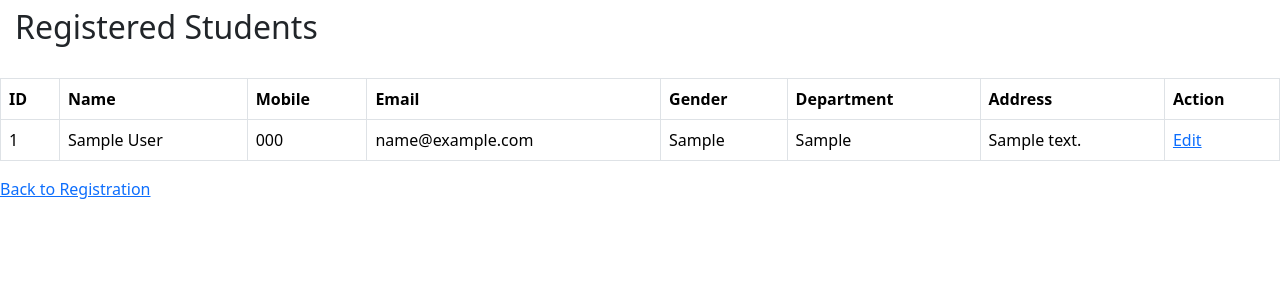
After one commit to AyeSuMon-TinZaTial/Web-Assignment-2, a PHP site: page /view.php in a window 1280 px wide. The commit adds this page. Shown: the top 300 px of the page. Run offline with PHP 8.4, Linux system fonts and the light colour scheme; tables that the repository leaves empty or names only in its code hold one stand-in row (values such as "Sample post"); a stand-in replaces the project's code that opens the database connection.

Commit message:
Assignment 2 final code

```diff
--- a/db_connect.php
+++ b/db_connect.php
@@ -1,6 +1,7 @@
 <?php
-$db = mysqli_connect('localhost', 'root', '', 'php_crud');
-if(!$db){
+$db = 'php_crud';
+$conn = mysqli_connect('localhost', 'root', '', $db);
+if(!$conn){
     die("Connection failed: " . mysqli_connect_error());
 }
 ?>
--- /dev/null
+++ b/view.php
@@ -0,0 +1,168 @@
+<!-- Abraham -->
+
+<?php
+session_start();
+include 'connect.php';
+
+$id = isset($_GET['id']) ? (int)$_GET['id'] : 0;
+$student = [];
+
+// --- Handle Update ---
+if (isset($_POST['update'])) {
+    $id        = (int)$_POST['ID'];
+    $name      = trim($_POST['Name'] ?? '');
+    $mobile    = trim($_POST['Mobile'] ?? '');
+    $email     = trim($_POST['Email'] ?? '');
+    $gender    = $_POST['Gender'] ?? '';
+    $department= $_POST['Department'] ?? [];
+    $dept_json = json_encode($department);
+    $address   = trim($_POST['Address'] ?? '');
+
+    $update_sql = "UPDATE registered_students
+                   SET Name=?, Mobile=?, Email=?, Gender=?, Department=?, Address=?
+                   WHERE ID=?";
+    $stmt = $conn->prepare($update_sql);
+    $stmt->bind_param("ssssssi", $name, $mobile, $email, $gender, $dept_json, $address, $id);
+
+    if ($stmt->execute()) {
+        $_SESSION['message'] = "Record updated successfully";
+        header("Location: process.php");
+        exit();
+    } else {
+        echo "Error updating record: " . $stmt->error;
+    }
+}
+
+// --- If ID is given, fetch single student for editing ---
+if (!empty($id)) {
+    $sql = "SELECT * FROM registered_students WHERE ID = ?";
+    $stmt = $conn->prepare($sql);
+    $stmt->bind_param("i", $id);
+    $stmt->execute();
+    $result = $stmt->get_result();
+
+    if ($result->num_rows === 0) {
+        die("Student not found.");
+    }
+    $student = $result->fetch_assoc();
+    $departments = json_decode($student['Department'], true) ?? [];
+} else {
+    // --- Fetch all students ---
+    $sql = "SELECT ID, Name, Mobile, Email, Gender, Department, Address
+            FROM registered_students ORDER BY ID DESC";
+    $result = $conn->query($sql);
+
+    $students = [];
+    if ($result && $result->num_rows > 0) {
+        $students = $result->fetch_all(MYSQLI_ASSOC);
+    }
+}
+?>
+<!DOCTYPE html>
+<html lang="en">
+<head>
+  <meta charset="UTF-8">
+  <title>Student Records</title>
+  <!-- CSS CDN Link in Bootstrap-->
+    <link href="https://cdn.jsdelivr.net/npm/bootstrap@5.3.7/dist/css/bootstrap.min.css" rel="stylesheet" integrity="sha384-LN+7fdVzj6u52u30Kp6M/trliBMCMKTyK833zpbD+pXdCLuTusPj697FH4R/5mcr" crossorigin="anonymous">
+
+    <!-- JS CDN Link in Bootstrap-->
+    <script src="https://cdn.jsdelivr.net/npm/bootstrap@5.3.7/dist/js/bootstrap.bundle.min.js" integrity="sha384-ndDqU0Gzau9qJ1lfW4pNLlhNTkCfHzAVBReH9diLvGRem5+R9g2FzA8ZGN954O5Q" crossorigin="anonymous"></script>
+    <style>
+        h2 { margin-left:15px; margin-top: 8px;}
+      form { display:block; margin-left:15px; }
+
+       </style>
+
+</head>
+
+<body>
+
+<?php if (!empty($id)): ?>
+    <!-- Edit form -->
+    <h2>Edit Student Record</h2><br>
+    <form action="view.php" method="post" >
+        <input type="hidden" name="ID" value="<?= $student['ID'] ?>">
+
+
+            <label> Student Name:</label>
+            <input type="text" name="Name"
+                   value="<?= htmlspecialchars($student['Name']) ?>" required>
+                   <br><br>
+
+
+        <label>Mobile no: +95-</label>
+            <input type="text" name="Mobile"
+                   value="<?= htmlspecialchars($student['Mobile']) ?>" required>
+            <br><br>
+
+
+        <label>Email:</label>
+            <input type="email" name="Email"
+                   value="<?= htmlspecialchars($student['Email']) ?>" required>
+            <br><br>
+
+
+
+            <label>Gender:</label>
+            <input type="radio" name="Gender" value="Male" <?= $student['Gender']=="Male"?"checked":"" ?>> Male
+            <input type="radio" name="Gender" value="Female" <?= $student['Gender']=="Female"?"checked":"" ?>> Female
+            <br><br>
+
+
+
+            <label>Department</label><br>
+            <input type="checkbox" name="Department[]" value="English" <?= in_array("English",$departments)?"checked":"" ?>> English
+            <input type="checkbox" name="Department[]" value="Computer" <?= in_array("Computer",$departments)?"checked":"" ?>> Computer
+            <input type="checkbox" name="Department[]" value="Business" <?= in_array("Business",$departments)?"checked":"" ?>> Business
+            <br><br>
+
+
+            <label>Address</label><br>
+            <textarea name="Address" rows="4" cols="50"><?= htmlspecialchars($student['Address']) ?></textarea>
+            <br><br>
+
+        <button type="submit" name="update" >Update Record</button>
+        <br><br>
+        <a href="view.php" >Cancel and Go Back to List</a>
+    </form>
+
+<?php else: ?>
+    <!-- Student list -->
+    <h2>Registered Students</h2><br>
+    <table class="table table-bordered">
+        <tr>
+            <th>ID</th>
+            <th>Name</th>
+            <th>Mobile</th>
+            <th>Email</th>
+            <th>Gender</th>
+            <th>Department</th>
+            <th>Address</th>
+            <th>Action</th>
+        </tr>
+        <?php if (!empty($students)): ?>
+            <?php foreach ($students as $row): ?>
+                <tr>
+                    <td><?= htmlspecialchars($row['ID']) ?></td>
+                    <td><?= htmlspecialchars($row['Name']) ?></td>
+                    <td><?= htmlspecialchars($row['Mobile']) ?></td>
+                    <td><?= htmlspecialchars($row['Email']) ?></td>
+                    <td><?= htmlspecialchars($row['Gender']) ?></td>
+                    <td><?= htmlspecialchars($row['Department']) ?></td>
+                    <td><?= htmlspecialchars($row['Address']) ?></td>
+                    <td>
+                        <a href="view.php?id=<?= $row['ID'] ?>">Edit</a>
+                    </td>
+                </tr>
+            <?php endforeach; ?>
+        <?php else: ?>
+            <tr><td colspan="8">No students registered.</td></tr>
+        <?php endif; ?>
+    </table>
+
+    <a href="home.php" >Back to Registration</a>
+<?php endif; ?>
+
+</body>
+</html>
```
Also changed, not shown: index.php (+36 -14 lines), process.php (added, +74 -0 lines).
